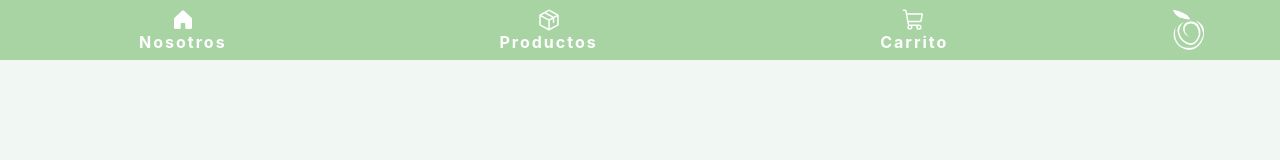
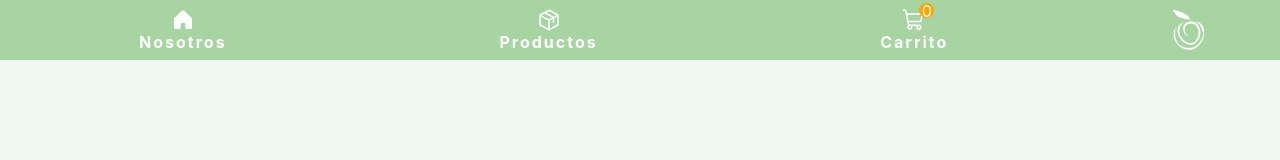
Before and after one commit to Leandroidev/verduleria, a React (Create React App) app: page / in a window 1280 px wide. Shown: the top 160 px of the page. Built offline with nearby package versions, Linux system fonts and the light colour scheme; a web font is replaced by a local one.

Commit message:
Se implementa contador de carrito y una nueva funcion para esto en su contexto

```diff
--- a/src/components/navbar/NavBar.css
+++ b/src/components/navbar/NavBar.css
@@ -9,3 +9,26 @@
   justify-content: center; /* Centra horizontalmente los elementos */
   background-color: var(--light-green);
 }
+.cartIconContainer {
+  position: relative;
+  display: flex;
+  justify-content: center;
+  align-items: center;
+}
+
+.cartBadge {
+  position: absolute;
+  letter-spacing: 0px;
+  top: -5px;
+  right: -8px;
+  background-color: orange;
+  color: white;
+  border-radius: 50%;
+  width: 15px;
+  height: 15px;
+  display: flex;
+  justify-content: center;
+  align-items: center;
+  font-weight: normal;
+  vertical-align: center;
+}
--- a/src/components/navbar/NavBar.jsx
+++ b/src/components/navbar/NavBar.jsx
@@ -1,9 +1,14 @@
-import React from "react";
+import React, { useEffect } from "react";
 import NavBarLink from "./NavBarLink";
 import Logo from "../Logo/Logo";
+import { useState } from "react";
 import "./NavBar.css";
 import { HomeIcon, CartIcon, ProductsIcon } from "../Icons/Icons.jsx";
+import { useCart } from "../../hooks/useCart.jsx";
+
 function NavBar() {
+  const { getCartQuantity } = useCart();
+
   return (
     <div className="navBar">
       {/* Enlace Nosotros */}
@@ -13,7 +18,16 @@ function NavBar() {
       <NavBarLink to="/Productos" icon={<ProductsIcon />} label="Productos" />
 
       {/* Enlace Carrito */}
-      <NavBarLink to="/Carrito" icon={<CartIcon />} label="Carrito" />
+      <NavBarLink
+        to="/Carrito"
+        icon={
+          <div className="cartIconContainer">
+            <CartIcon />
+            <p className="cartBadge">{getCartQuantity()}</p>
+          </div>
+        }
+        label="Carrito"
+      />
       <NavBarLink
         to="/Nosotros"
         icon={<Logo />}
--- a/src/context/cart.jsx
+++ b/src/context/cart.jsx
@@ -4,6 +4,8 @@ export const CartContext = createContext();
 
 export function CartProvider({ children }) {
   const [state, dispatch] = useReducer(cartReducer, cartInitialState);
+  const getCartQuantity = () =>
+    state.reduce((sum, item) => sum + item.quantity, 0);
   const incrementProductQuantity = (product) =>
     dispatch({ type: "ADD_TO_CART", payload: product });
   const decrementProductQuantity = (product) =>
@@ -21,6 +23,7 @@ export function CartProvider({ children }) {
         decrementProductQuantity,
         clearCart,
         removeProduct,
+        getCartQuantity,
       }}
     >
       {children}
```
